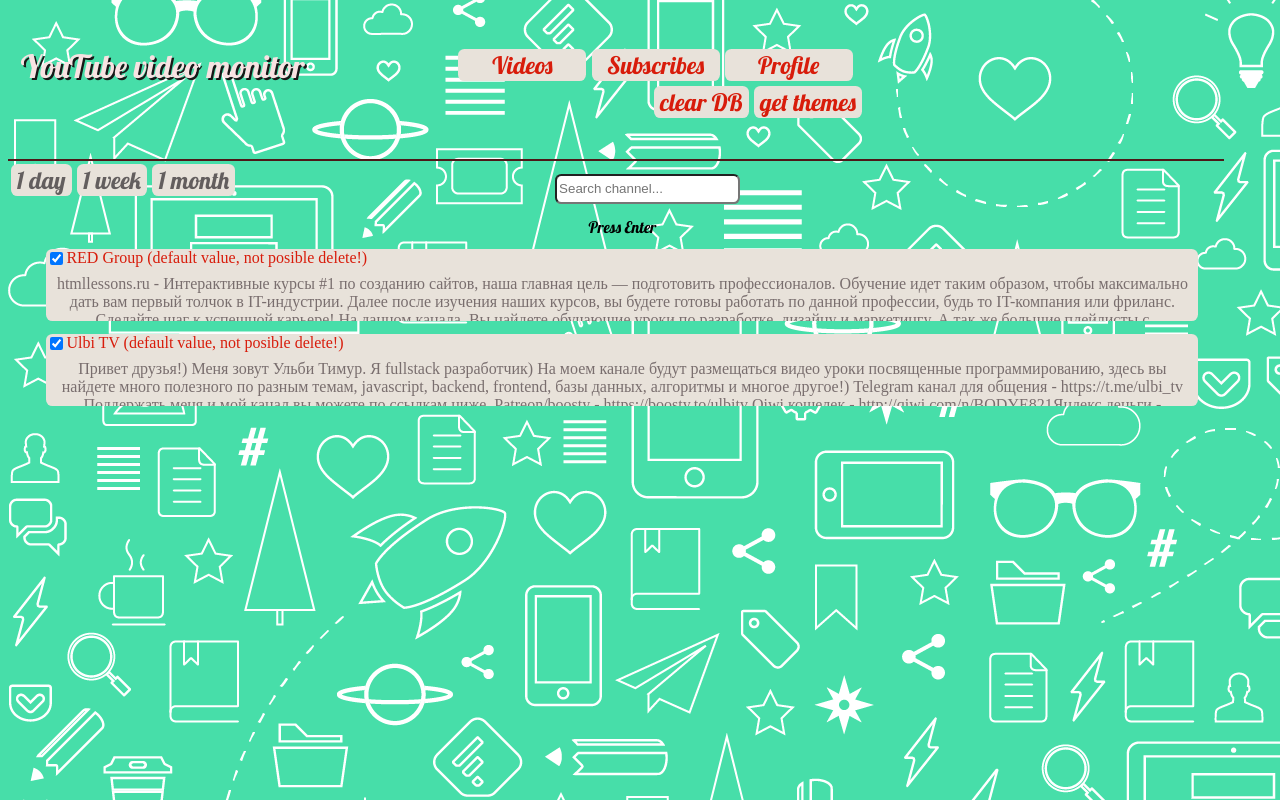
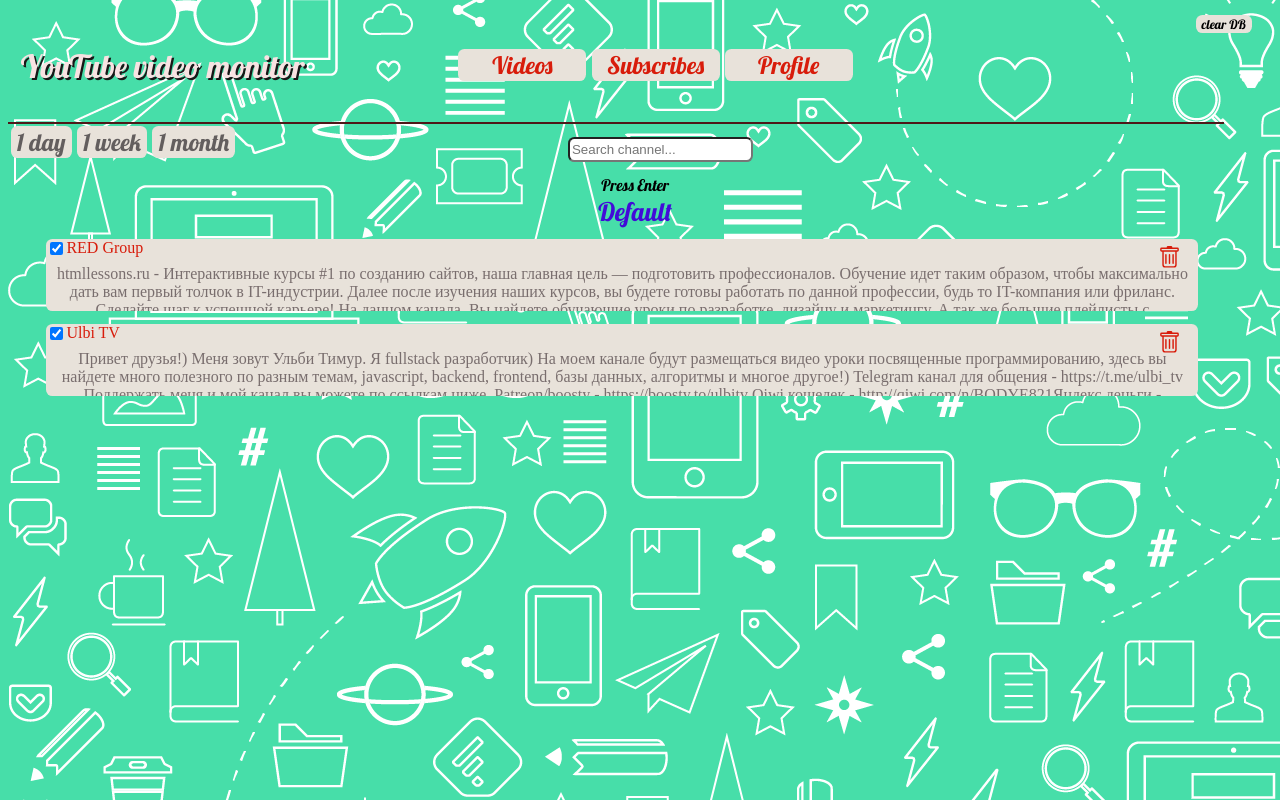
Before and after one commit to AlexKir88/YT-Monitor, a React (Create React App) app: page / in a window 1280 px wide. Both pictures are taken after a click on the button "Subscribes". Built offline with nearby package versions, Linux system fonts and the light colour scheme.

Commit message:
add create/del theme

```diff
--- a/src/App.js
+++ b/src/App.js
@@ -4,13 +4,6 @@
 import { createStore, combineReducers } from 'redux';
 import { Provider } from 'react-redux';
 import {createStorage} from './Components/serviceFunction'
-
-const initState = {
-  currentMenu: 'Videos',
-  currentTheme: 'Default',
-  //add state period
-};
-
 
 const currentMenu = ( state = 'Videos', action) =>{
   switch(action.type){
@@ -21,10 +14,17 @@
 
 const currentTheme = ( state = 'Default', action) =>{
   switch(action.type){
-    case 'THEME': console.log(action.theme); return action.theme ;
+    case 'THEME':  return action.theme ;
     default:  return state;
   }
 };
+
+const initState = {
+  currentMenu: 'Videos',
+  currentTheme: 'Default',
+  //add state period
+};
+
 
 const reduser = combineReducers({
   currentMenu,
--- a/src/Components/header/header.jsx
+++ b/src/Components/header/header.jsx
@@ -8,18 +8,11 @@
         console.log('DB delete');
         e.preventDefault();
     }
-    const getThemesHeder = () => {
-        getThemes(function(e) {
-            console.log(e +'4');
-        })
-    }
-
     return (
         <div className={styles.head}>
             <span className={styles.header}>YouTube video monitor</span>
             <MenuButtons />
-            <button onClick={onClick}>clear DB</button>
-            <button onClick={getThemes}>get themes</button>
+            <button className={styles.clearDB} onClick={onClick}>clear DB</button>
         </div>
     )
 }
--- a/src/Components/header/header.module.scss
+++ b/src/Components/header/header.module.scss
@@ -16,4 +16,11 @@
         color: rgb(248, 226, 226);
         text-shadow: 2px 2px #181717;
     }
+    .clearDB {
+        color: black;
+        position: absolute;
+        right: 2vw;
+        top: 1vw;
+        font-size: 1vw;
+    }
 }
--- a/src/Components/main/Profile.jsx
+++ b/src/Components/main/Profile.jsx
@@ -2,9 +2,10 @@
 import styles from './Profile.module.scss';
 import { connect } from 'react-redux';
 import { getThemes} from '../serviceFunction.jsx';
+import { BsTrash } from 'react-icons/bs';
 
-const Profile = ({dispatch, addTheme}) => {
-    let themes = getThemes();
+const Profile = ({dispatch, addTheme, themes, delTheme}) => {
+    // let themes = getThemes();
     const pressEnter = (e) => {
         if (!(e.code === 'Enter' || e.code === 'NumpadEnter')) {
             return
@@ -31,10 +32,11 @@
             <div className={styles.press}>Press 'Enter' for add theme</div>
             <div onClick={passAction}>
                 {themes.map((item) => {
-                    return <input readOnly defaultValue={item} className={styles.button} />
+                    const visibility = item === 'Default'? 'hidden':'visible';
+                    return (<div key={item}> <input readOnly defaultValue={item}  className={styles.button} />
+                    <BsTrash size={20} className={styles.trash} onClick={() => delTheme(item)} style={{visibility}}/>
+                    </div>)
                 })}
-                {/* <input readOnly defaultValue='Default' className={styles.button} />
-                <input readOnly defaultValue='Default2' className={styles.button} /> */}
             </div>
         </div>
     )
--- a/src/Components/main/Subscribes.jsx
+++ b/src/Components/main/Subscribes.jsx
@@ -3,7 +3,7 @@
 import { BsTrash } from 'react-icons/bs';
 
 
-const Subscribes = ({channels, addChannel, delChannel}) => {
+const Subscribes = ({channels, addChannel, delChannel, currentTheme}) => {
 
     const pressEnter = (e) => {
         if (!(e.code === 'Enter' || e.code === 'NumpadEnter')) {
@@ -23,14 +23,16 @@
     return (
         <div>
             <DatePablish />
-            <input type='text' placeholder="Search channel..." className={styles.search} onKeyDown={pressEnter} />
-            <div>Press Enter</div>
+            <div className={styles.searchDiv}>
+                <input type='text' placeholder="Search channel..." className={styles.search} onKeyDown={pressEnter} />
+                <div>Press Enter</div>
+                <div className={styles.theme}>{currentTheme}</div>
+            </div>
             {channels.map((item) => {
-                let opacity = Number(!!item.mayDelete);
                 return (
                     <div className={styles.channels} key={item.id}>
                             <input type='checkbox' className={styles.input} defaultChecked={item.checked} onChange={onClickCheck}/>
-                            <BsTrash size={23} className={styles.trash} onClick={() => delChannel(item.id)} style={{opacity}}/>
+                            <BsTrash size={23} className={styles.trash} onClick={() => delChannel(item.id)} />
                             <div className={styles.channel}>{item.title} </div>
                             <div className={styles.descript}>{item.description} </div>
                     </div>
--- a/src/Components/main/Subscribes.module.scss
+++ b/src/Components/main/Subscribes.module.scss
@@ -31,10 +31,13 @@
     padding: 0.5vw;
     clear: left;
 }
+.searchDiv{
+    width: 98vw;
+}
 .search{
     margin: 1vw;
     border-radius: 0.5vw;
-    height: 3vh;
+    height: 1.5vw;
     clear: right;
     position: relative;
     right: 7vw;
@@ -44,3 +47,7 @@
     left: 90vw;
     margin: 0.5vw;
 }
+.theme {
+    font-size: 2vw;
+    color:rgb(66, 11, 216);
+}
--- a/src/Components/main/main.jsx
+++ b/src/Components/main/main.jsx
@@ -2,40 +2,54 @@
 import styles from './main.module.scss'
 import Video from './Video';
 import Profile from './Profile';
-import {getChannels, findGetChannel, deleteChannel, createTheme, getThemes} from '../serviceFunction.jsx';
+import {getChannels, findGetChannel, deleteChannel, createTheme, getThemes, deleteTheme} from '../serviceFunction.jsx';
 import Subscribes from './Subscribes';
 import { connect } from 'react-redux';
 
-const Main = ({currentMenu}) => {
-
-    const [channels, setChannels] = useState(getChannels());
+const Main = ({currentMenu, currentTheme, dispatch}) => {
+    const [themes, setThemes] = useState(['---']);
+    const [channels, setChannels] = useState(['---']);
+    useEffect(() => {
+        getThemes(setThemes);
+    },[] );
+    useEffect(() => {
+        getChannels(currentTheme,setChannels);
+    },[currentTheme])
 
     const addChannel = async (nameChannel) => {
-        await findGetChannel(nameChannel);
-        const newChannels = getChannels();
-        setChannels(newChannels);
+        await findGetChannel(nameChannel, currentTheme);
+        getChannels(currentTheme, setChannels);
     }
     const delChannel = async (id) => {
-        deleteChannel(id) ;
-        const newChannels = getChannels();
-        setChannels(newChannels);
+        deleteChannel(id, currentTheme) ;
+        getChannels(currentTheme,setChannels);
     }
     const addTheme = (nameTheme) => {
         createTheme(nameTheme);
+        getThemes(setThemes)
+    }
+    const delTheme = (nameTheme) => {
+        deleteTheme(nameTheme);
+        getThemes(setThemes)
+        dispatch({
+            type: "THEME",
+            theme: "Default"
+        });
     }
 
     return (
         <div className={styles.main}>
             {currentMenu === 'Videos' && <Video />}
-            {currentMenu === 'Subscribes' && <Subscribes channels={channels}  addChannel={addChannel} delChannel={delChannel}/>}
-            {currentMenu === 'Profile' && <Profile  addTheme={addTheme} />}
+            {currentMenu === 'Subscribes' && <Subscribes channels={channels}  addChannel={addChannel} delChannel={delChannel} currentTheme={currentTheme}/>}
+            {currentMenu === 'Profile' && <Profile  addTheme={addTheme} themes={themes} delTheme={delTheme}/>}
         </div>
     )
 }
 
-const mapStateFromProps = ({currentMenu}) => {
+const mapStateFromProps = ({currentMenu,currentTheme}) => {
     return {
-        currentMenu
+        currentMenu,
+        currentTheme
     }
 }
 
--- a/src/Components/serviceFunction.jsx
+++ b/src/Components/serviceFunction.jsx
@@ -3,7 +3,7 @@
 const defaultChannels= [
     {
         id:"UCdpPBwKPriPIP2eyP9a1C6g",
-        title: "RED Group (default value, not posible delete!)",
+        title: "RED Group",
         description: `htmllessons.ru - Интерактивные курсы #1 по созданию сайтов,  наша главная цель — подготовить профессионалов.
             Обучение идет таким образом, чтобы максимально дать вам первый толчок в IT-индустрии. Далее после изучения наших курсов, вы будете готовы работать по данной профессии, будь то IT-компания или фриланс. Сделайте шаг к успешной карьере!
 
@@ -11,11 +11,10 @@
             https://redlinks.space/
             Подписывайся и следи за нами!`,
         checked: true,
-        mayDelete: false
     },
     {
         id:"UCDzGdB9TTgFm8jRXn1tBdoA",
-        title: 'Ulbi TV (default value, not posible delete!)',
+        title: 'Ulbi TV',
         description: `Привет друзья!) Меня зовут Ульби Тимур. Я fullstack разработчик)
             На моем канале будут размещаться видео уроки посвященные программированию, здесь вы найдете много полезного по разным темам, javascript, backend, frontend, базы данных, алгоритмы и многое другое!)
 
@@ -28,32 +27,42 @@
             Qiwi кошелек - http://qiwi.com/n/BODYE821​
             Яндекс деньги - https://yoomoney.ru/to/4100116193037469  `,
         checked: true,
-        mayDelete: false
     },
 
 ]
 
-export const getChannels = (theme) => {
-    //remake on indexedDB
-    if (localStorage.length < 1) {
-        return defaultChannels;
+export const getChannels = (theme, setChannels) => {
+    const mainDB = indexedDB.open('main', 1);
+    mainDB.onsuccess = () => {
+        const transaction = mainDB.result.transaction('store','readonly');
+        const themes = transaction.objectStore('store');
+        const request = themes.get(theme);
+        request.onsuccess = () => {
+            const channels = request.result;
+            setChannels(channels);
+        }
     }
-    let arrayChannels = [];
-    for (let i = 0; i<localStorage.length; i++ ){
-        let key = localStorage.key(i);
-        let obj = JSON.parse(localStorage.getItem(key));
-        arrayChannels.push(obj);
-    }
-    return arrayChannels;
 }
 
-export const deleteChannel = (id) => {
-   localStorage.removeItem(id) ;
+export const deleteChannel = (id, nameTheme) => {
+   const mainDB = indexedDB.open('main',1);
+    mainDB.onsuccess = () => {
+        const transaction = mainDB.result.transaction('store','readwrite');
+        const channels = transaction.objectStore('store');
+        const request = channels.get(nameTheme);
+        request.onsuccess = () => {
+           const oldValues =  request.result;
+           const newValue = oldValues.filter(item => {
+            return item.id !== id;
+           })
+           channels.put(newValue, nameTheme )
+        }
+    }
 }
 
 
 
-export const findGetChannel = async (nameChannel) => {
+export const findGetChannel = async (nameChannel, nameTheme) => {
 
     const url = new URL('https://youtube.googleapis.com/youtube/v3/search');
     url.searchParams.set('q', nameChannel);
@@ -79,14 +88,26 @@
     let responseChannel = await fetch(urlChannel);
     let jsonChannel = await responseChannel.json();
     const channelDada = jsonChannel.items[0];
-    localStorage.setItem(channelDada.id, JSON.stringify({
+
+     const newObject = {
         id: channelDada.id,
         title: channelDada.snippet.title,
         description: channelDada.snippet.description ,
         checked: true,
-        mayDelete: true
-    }));
+    };
+
+    const mainDB = indexedDB.open('main',1);
+    mainDB.onsuccess = () => {
+        const transaction = mainDB.result.transaction('store','readwrite');
+        const channels = transaction.objectStore('store');
+        const request = channels.get(nameTheme);
+        request.onsuccess = () => {
+           const oldValues =  request.result;
+           channels.put([...oldValues, newObject], nameTheme )
+        }
+    }
 }
+
 
 export const createStorage = () => {
     const mainDB = indexedDB.open('main',1);
@@ -107,7 +128,7 @@
             const transaction = mainDB.result.transaction('store','readwrite');
             const themes = transaction.objectStore('store');
             themes.add(defaultChannels,'Default')
-            console.log('create object default');
+            console.log('create object Default');
         }
     }
 }
@@ -129,19 +150,28 @@
         console.log(err);
     }
 }
-export const getThemes = () => {
+
+export const getThemes = (setThemes) => {
     const mainDB = indexedDB.open('main',1);
-        mainDB.onsuccess = () => {
+        mainDB.onsuccess = (event) => {
             const db = mainDB.result;
             const transaction = db.transaction("store","readonly");
             const themes = transaction.objectStore("store");
             const request = themes.getAllKeys();
             request.onsuccess = () => {
-                console.log(request.result + 'request.onsuccess 3')
+                let response = request.result;
+                setThemes(response);
             }
-            console.log(window.result + 'mainDB.onsuccess 2');
         }
-    console.log(window.result + 'mainDB 1');
+}
+export const deleteTheme = (nameTheme) => {
+    const mainDB = indexedDB.open('main',1);
+    mainDB.onsuccess = (event) => {
+        const db = mainDB.result;
+        const transaction = db.transaction("store","readwrite");
+        const themes = transaction.objectStore("store");
+        themes.delete(nameTheme);
+    }
 }
 // const urlVideos = new URL(' https://youtube.googleapis.com/youtube/v3/search');
             // urlVideos.searchParams.set('part', 'snippet');
```
Also changed, not shown: src/Components/main/Profile.module.scss (+11 -2 lines).
